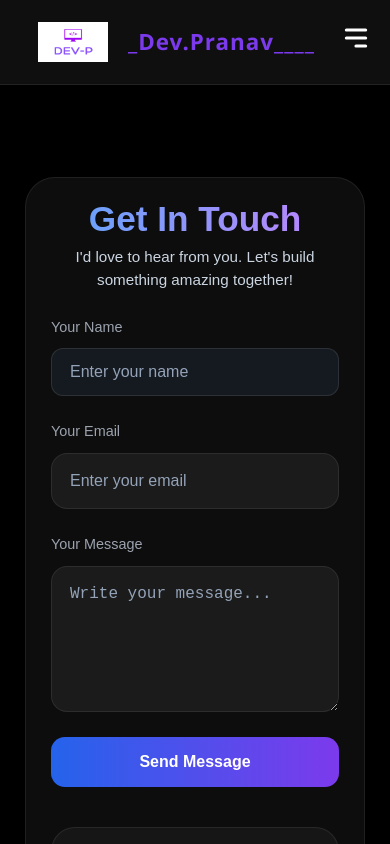
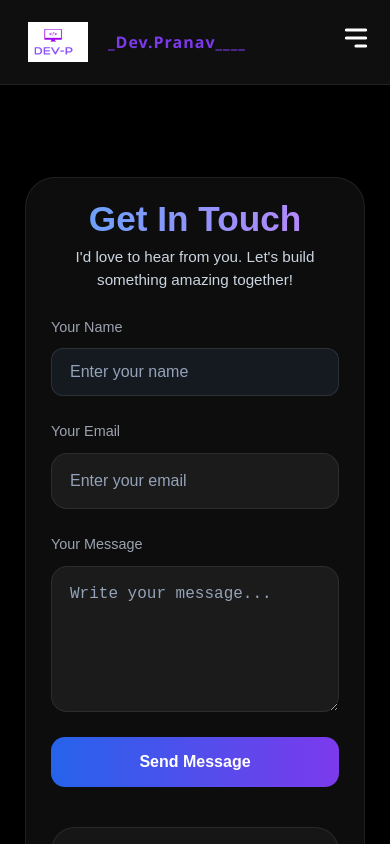
Before and after one commit to Lab-Dev-Pranav/REACT_PF, a React (Vite) app in the folder MUPF2026/: page /contact in a window 390 px wide. Shown: the top 844 px of the page. Built offline with nearby package versions, Linux system fonts and the light colour scheme.

Commit message:
logo added

```diff
--- a/MUPF2026/src/pages/include/navbar.css
+++ b/MUPF2026/src/pages/include/navbar.css
@@ -47,6 +47,14 @@ div.logo-container{
       margin: 20px 0px 0px 10px;
 }
 
+.navbar-logo {
+      font-size: 1.4rem;
+      font-weight: 800;
+      color: #7c3aed;
+      letter-spacing: 1px;
+      text-decoration: none;
+      display: block;
+}
 
 /* DESKTOP LINKS */
 
@@ -159,4 +167,12 @@ div.logo-container{
       .navbar-hamburger {
             display: block;
       }
+
+      .logo{
+      margin: 20px 0px 0px -10px;
+      }
+
+      .navbar-TITLE {
+      font-size: 1rem;
+      }
 }
--- a/MUPF2026/src/pages/include/navbar.jsx
+++ b/MUPF2026/src/pages/include/navbar.jsx
@@ -50,6 +50,7 @@ const Navbar = () => {
 
         {/* TOP */}
         <div className="mobile-menu-top">
+            <img className="logo" src="TAB-LOGO.png" alt="logo" />
           {/* LOGO */}
           <Link to="/" className="navbar-logo">
             _Dev.Pranav____
```
